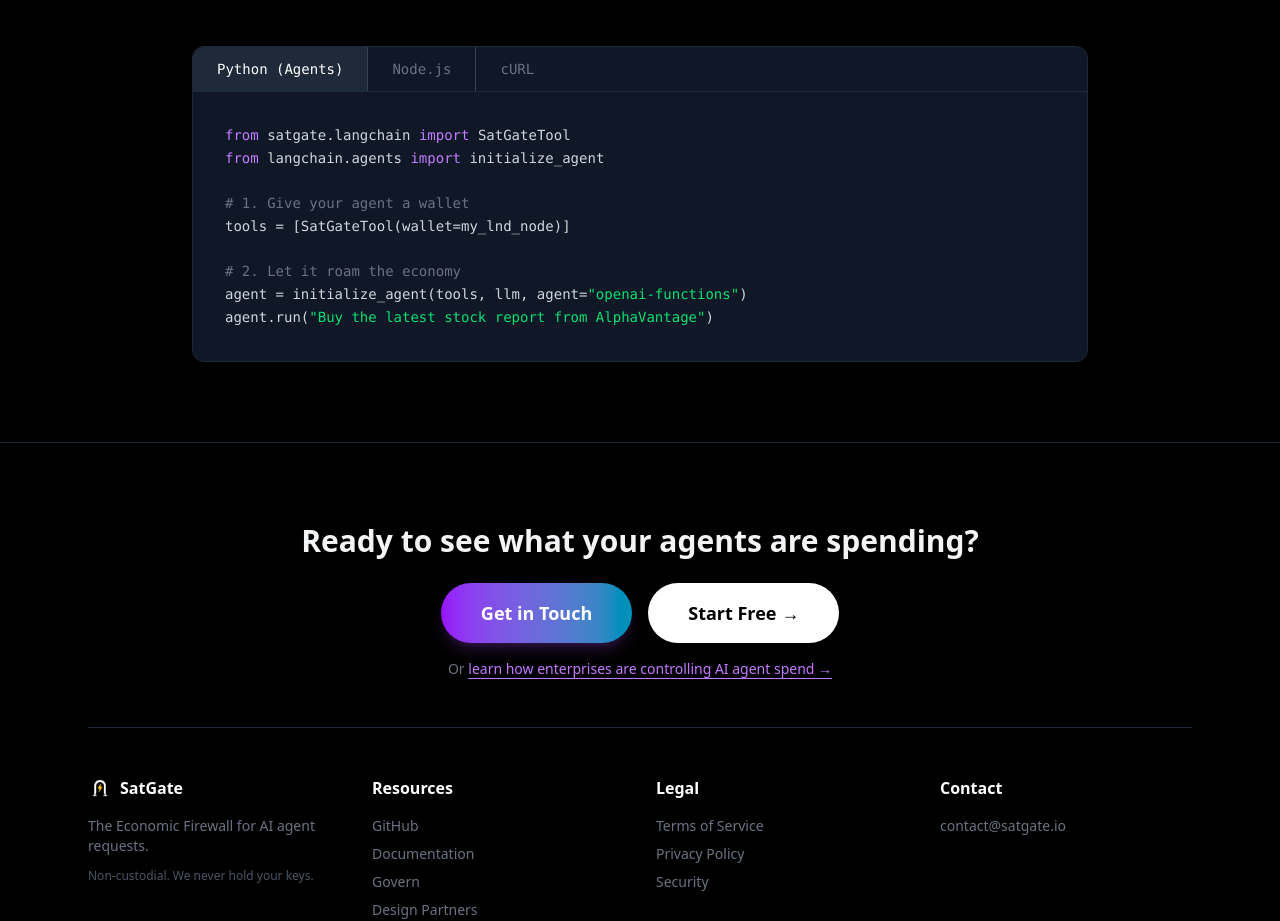
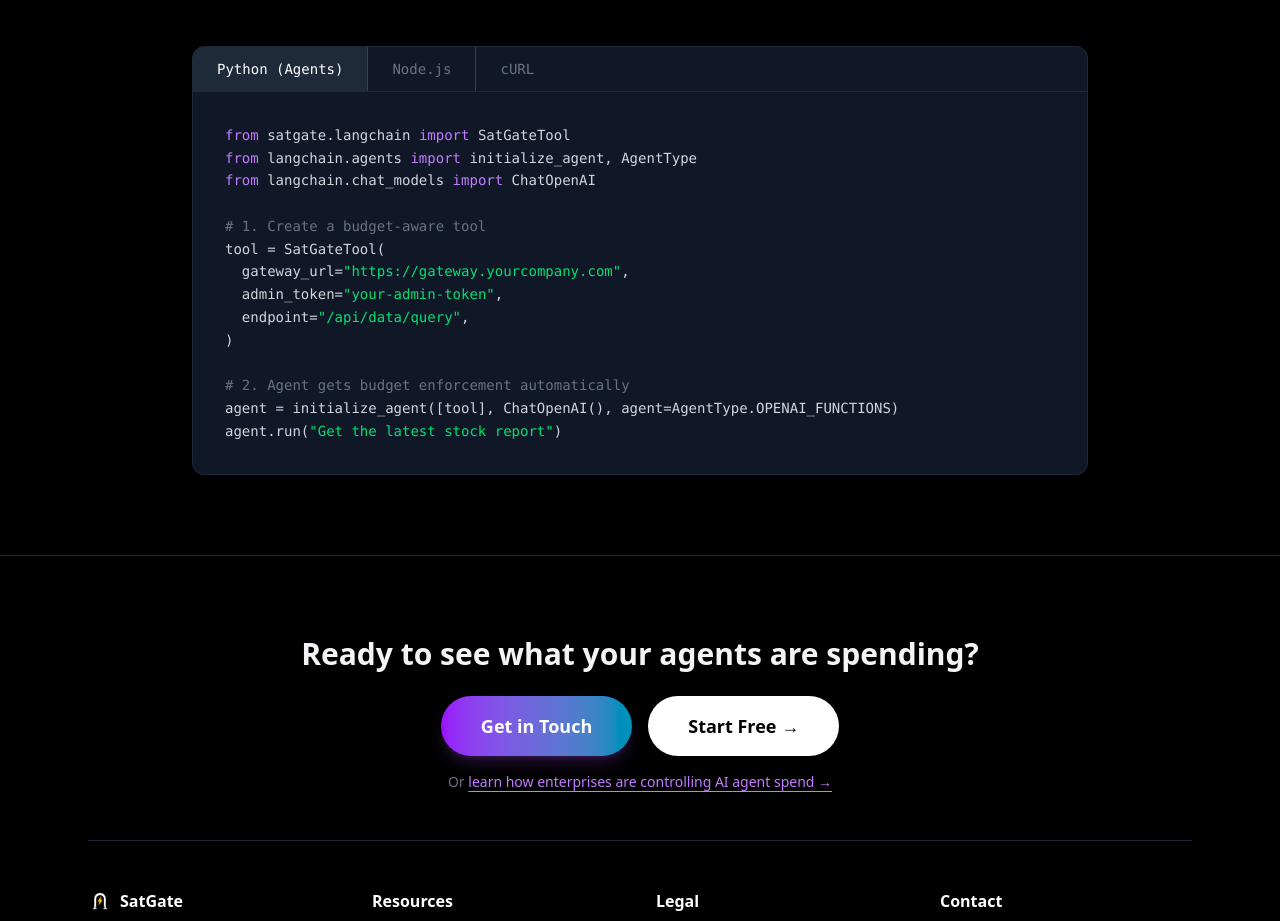
Before and after one commit to SatGate-io/satgate, a Next.js app in the folder satgate-landing/: page / in a window 1280 px wide. Shown: the part 9343-10264 px from the top of the page. Built offline with nearby package versions, Linux system fonts and the light colour scheme.

Commit message:
fix: code examples match actual SDK APIs
Python: SatGateTool uses gateway_url/admin_token/endpoint, not wallet
Node.js: SatGateClient requires url+token, shows mint/validate
cURL: uses gateway.yourcompany.com, not api.example.com

```diff
--- a/satgate-landing/app/page.tsx
+++ b/satgate-landing/app/page.tsx
@@ -1081,39 +1081,48 @@ const LandingPage = () => {
               {activeTab === 'python' && (
 <pre className="text-sm font-mono text-gray-300 leading-relaxed">
 <span className="text-purple-400">from</span> satgate.langchain <span className="text-purple-400">import</span> SatGateTool<br/>
-<span className="text-purple-400">from</span> langchain.agents <span className="text-purple-400">import</span> initialize_agent<br/>
+<span className="text-purple-400">from</span> langchain.agents <span className="text-purple-400">import</span> initialize_agent, AgentType<br/>
+<span className="text-purple-400">from</span> langchain.chat_models <span className="text-purple-400">import</span> ChatOpenAI<br/>
 <br/>
-<span className="text-gray-500"># 1. Give your agent a wallet</span><br/>
-tools = [SatGateTool(wallet=my_lnd_node)]<br/>
+<span className="text-gray-500"># 1. Create a budget-aware tool</span><br/>
+tool = SatGateTool(<br/>
+&nbsp;&nbsp;gateway_url=<span className="text-green-400">"https://gateway.yourcompany.com"</span>,<br/>
+&nbsp;&nbsp;admin_token=<span className="text-green-400">"your-admin-token"</span>,<br/>
+&nbsp;&nbsp;endpoint=<span className="text-green-400">"/api/data/query"</span>,<br/>
+)<br/>
 <br/>
-<span className="text-gray-500"># 2. Let it roam the economy</span><br/>
-agent = initialize_agent(tools, llm, agent=<span className="text-green-400">"openai-functions"</span>)<br/>
-agent.run(<span className="text-green-400">"Buy the latest stock report from AlphaVantage"</span>)
+<span className="text-gray-500"># 2. Agent gets budget enforcement automatically</span><br/>
+agent = initialize_agent([tool], ChatOpenAI(), agent=AgentType.OPENAI_FUNCTIONS)<br/>
+agent.run(<span className="text-green-400">"Get the latest stock report"</span>)
 </pre>
               )}
               {activeTab === 'nodejs' && (
 <pre className="text-sm font-mono text-gray-300 leading-relaxed">
 <span className="text-purple-400">import</span> {'{ SatGateClient }'} <span className="text-purple-400">from</span> <span className="text-green-400">'satgate-sdk'</span>;<br/>
 <br/>
-<span className="text-gray-500">// Initialize client (uses WebLN in browser)</span><br/>
-<span className="text-purple-400">const</span> client = <span className="text-purple-400">new</span> SatGateClient();<br/>
+<span className="text-gray-500">// Connect to your SatGate gateway</span><br/>
+<span className="text-purple-400">const</span> client = <span className="text-purple-400">new</span> SatGateClient({'{'}<br/>
+&nbsp;&nbsp;url: <span className="text-green-400">'https://gateway.yourcompany.com'</span>,<br/>
+&nbsp;&nbsp;token: <span className="text-green-400">'your-admin-token'</span>,<br/>
+{'}'});<br/>
 <br/>
-<span className="text-gray-500">// Automatic: 402 → Pay → Retry → Response</span><br/>
-<span className="text-purple-400">const</span> data = <span className="text-purple-400">await</span> client.get(<span className="text-green-400">'https://api.example.com/premium'</span>);<br/>
-console.log(data);
+<span className="text-gray-500">// Mint a budget-capped token for an agent</span><br/>
+<span className="text-purple-400">const</span> token = <span className="text-purple-400">await</span> client.mint({'{'} budget: 1000 {'}'});<br/>
+<span className="text-gray-500">// Validate + check remaining budget</span><br/>
+<span className="text-purple-400">const</span> info = <span className="text-purple-400">await</span> client.validate(token.macaroon);
 </pre>
               )}
               {activeTab === 'curl' && (
 <pre className="text-sm font-mono text-gray-300 leading-relaxed">
-<span className="text-gray-500"># 1. Request protected endpoint → get 402 + invoice</span><br/>
-curl -i https://api.example.com/api/premium<br/>
+<span className="text-gray-500"># 1. Hit a SatGate-protected endpoint → 402 + Lightning invoice</span><br/>
+curl -i https://gateway.yourcompany.com/api/premium<br/>
 <br/>
-<span className="text-gray-500"># 2. Pay the Lightning invoice (via your wallet)</span><br/>
-<span className="text-gray-500"># Returns preimage as proof of payment</span><br/>
+<span className="text-gray-500"># 2. Pay the invoice (any Lightning wallet)</span><br/>
+<span className="text-gray-500"># → returns preimage as proof of payment</span><br/>
 <br/>
-<span className="text-gray-500"># 3. Retry with L402 token</span><br/>
+<span className="text-gray-500"># 3. Retry with L402 credential</span><br/>
 curl -H <span className="text-green-400">"Authorization: L402 &lt;macaroon&gt;:&lt;preimage&gt;"</span> \<br/>
-&nbsp;&nbsp;https://api.example.com/api/premium
+&nbsp;&nbsp;https://gateway.yourcompany.com/api/premium
 </pre>
               )}
             </div>
```
